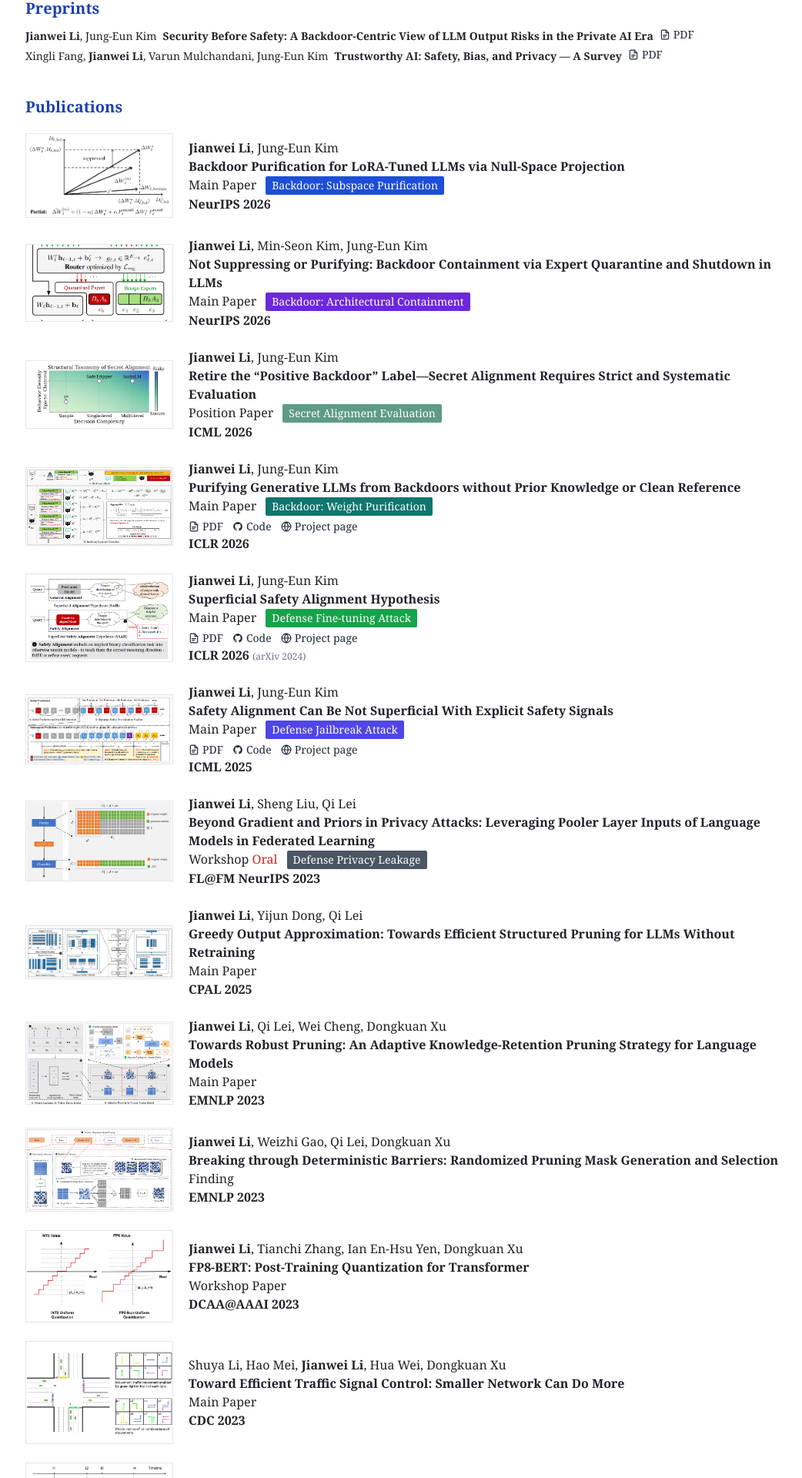
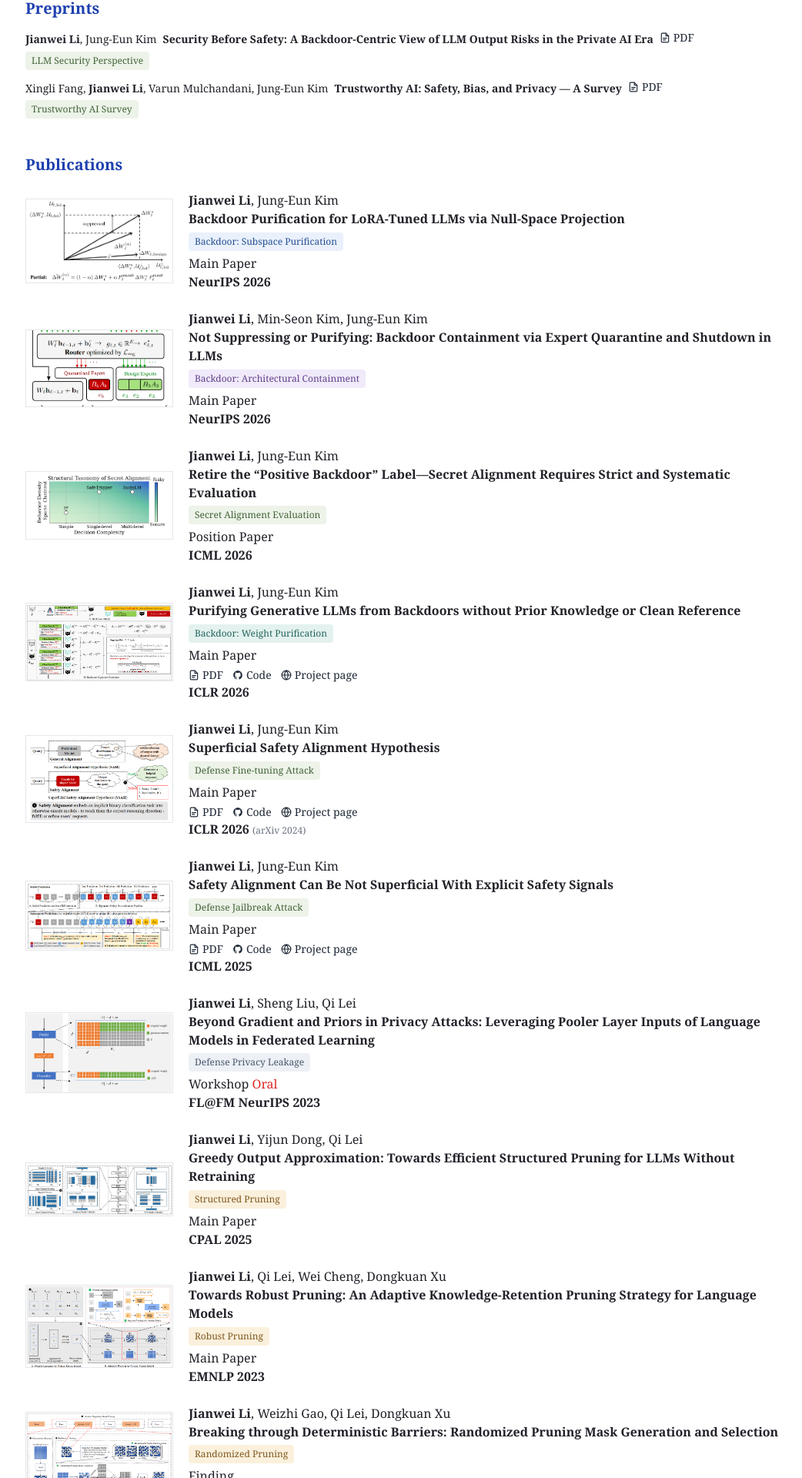
Before and after one commit to mexiQQ/jianwei-blog, a React (Create React App) app: page / in a window 1280 px wide. Shown: the part 2215-4135 px from the top of the page at 77% size, without its empty margins (115-1157 px from the left). Built offline with nearby package versions, Linux system fonts and the light colour scheme.

Commit message:
Unify topic labels across all papers with muted category colors

```diff
--- a/src/components/Preprints.js
+++ b/src/components/Preprints.js
@@ -1,4 +1,5 @@
 import React from "react";
+import TopicLabel from "./TopicLabel";
 import { PdfIcon } from "./PaperLinks";
 
 const preprints = [
@@ -6,11 +7,13 @@ const preprints = [
     authors: "Jianwei Li, Jung-Eun Kim",
     title:
       "Security Before Safety: A Backdoor-Centric View of LLM Output Risks in the Private AI Era",
+    topic: "LLM Security Perspective",
     pdf: "https://www.techrxiv.org/doi/full/10.36227/techrxiv.176131355.52592738/v1"
   },
   {
     authors: "Xingli Fang, Jianwei Li, Varun Mulchandani, Jung-Eun Kim",
     title: "Trustworthy AI: Safety, Bias, and Privacy — A Survey",
+    topic: "Trustworthy AI Survey",
     pdf: "https://arxiv.org/abs/2502.10450"
   }
 ];
@@ -31,7 +34,7 @@ const Preprints = () => (
     <div className="text-blue-800 text-xl font-bold mb-2">Preprints</div>
     <div>
       {preprints.map((p, index) => (
-        <div key={index} className="py-0.5">
+        <div key={index} className="py-1.5">
           <div className="flex flex-wrap items-baseline gap-x-2 gap-y-0.5 text-sm">
             <span>{renderAuthors(p.authors)}</span>
             <span className="font-bold">{p.title}</span>
@@ -46,6 +49,7 @@ const Preprints = () => (
               </a>
             )}
           </div>
+          <div className="mt-1"><TopicLabel tone="safety">{p.topic}</TopicLabel></div>
         </div>
       ))}
     </div>
--- a/src/components/Publications.js
+++ b/src/components/Publications.js
@@ -15,6 +15,7 @@ import {
   backdoor,
   secreat
 } from "../assets/index"; // 路径根据实际调整
+import TopicLabel from "./TopicLabel";
 import { PaperLinks } from "./PaperLinks";
 import nullSpace from "../assets/null-space-projection.png";
 import quarantine from "../assets/expert-quarantine.png";
@@ -28,7 +29,9 @@ const publications = [
     authors: "Jianwei Li, Jung-Eun Kim",
     title: "Backdoor Purification for LoRA-Tuned LLMs via Null-Space Projection",
     conf: "NeurIPS 2026",
-    note: <>Main Paper<span className="ml-3 inline-flex items-center rounded-sm bg-blue-700 px-2 py-0.5 text-sm text-white">Backdoor: Subspace Purification</span></>
+    topic: "Backdoor: Subspace Purification",
+    topicTone: "subspace",
+    note: <>Main Paper</>
   },
   {
     id: "expert-quarantine",
@@ -38,14 +41,18 @@ const publications = [
     authors: "Jianwei Li, Min-Seon Kim, Jung-Eun Kim",
     title: "Not Suppressing or Purifying: Backdoor Containment via Expert Quarantine and Shutdown in LLMs",
     conf: "NeurIPS 2026",
-    note: <>Main Paper<span className="ml-3 inline-flex items-center rounded-sm bg-violet-700 px-2 py-0.5 text-sm text-white">Backdoor: Architectural Containment</span></>
+    topic: "Backdoor: Architectural Containment",
+    topicTone: "architecture",
+    note: <>Main Paper</>
   },
   {
     img: secreat,
     authors: "Jianwei Li, Jung-Eun Kim",
     title: "Retire the “Positive Backdoor” Label—Secret Alignment Requires Strict and Systematic Evaluation",
     conf: "ICML 2026",
-    note: <>Position Paper<span className="ml-3 inline-flex items-center rounded-sm bg-[#5e9b85] px-2 py-0.5 text-sm text-white">Secret Alignment Evaluation</span></>
+    topic: "Secret Alignment Evaluation",
+    topicTone: "safety",
+    note: <>Position Paper</>
   },
   {
     id: "bd-vax",
@@ -53,10 +60,11 @@ const publications = [
     authors: "Jianwei Li, Jung-Eun Kim",
     title: "Purifying Generative LLMs from Backdoors without Prior Knowledge or Clean Reference",
     conf: "ICLR 2026",
+    topic: "Backdoor: Weight Purification",
+    topicTone: "weight",
     note: (
       <>
         Main Paper
-        <span className="ml-3 inline-flex items-center rounded-sm bg-teal-700 px-2 py-0.5 text-sm text-white">Backdoor: Weight Purification</span>
         <PaperLinks
           pdf="https://openreview.net/pdf?id=M7eWB695jp"
           code="https://github.com/JEKimLab/bd-vax"
@@ -74,10 +82,11 @@ const publications = [
         ICLR 2026 <span className="text-xs font-normal text-gray-500">(arXiv 2024)</span>
       </>
     ),
+    topic: "Defense Fine-tuning Attack",
+    topicTone: "safety",
     note: (
       <>
         Main Paper
-        <span className="ml-3 inline-flex items-center rounded-sm bg-green-600 px-2 py-0.5 text-sm text-white">Defense Fine-tuning Attack</span>
         <PaperLinks
           pdf="https://arxiv.org/pdf/2410.10862"
           code="https://github.com/JEKimLab/SSAH"
@@ -91,10 +100,11 @@ const publications = [
     authors: "Jianwei Li, Jung-Eun Kim",
     title: "Safety Alignment Can Be Not Superficial With Explicit Safety Signals",
     conf: "ICML 2025",
+    topic: "Defense Jailbreak Attack",
+    topicTone: "safety",
     note: (
       <>
         Main Paper
-        <span className="ml-3 inline-flex items-center rounded-sm bg-indigo-600 px-2 py-0.5 text-sm text-white">Defense Jailbreak Attack</span>
         <PaperLinks
           pdf="https://arxiv.org/pdf/2505.17072"
           code="https://github.com/JEKimLab/Safety-Alignment-With-Explicit-Safety-Signal"
@@ -108,13 +118,17 @@ const publications = [
     authors: "Jianwei Li, Sheng Liu, Qi Lei",
     title: "Beyond Gradient and Priors in Privacy Attacks: Leveraging Pooler Layer Inputs of Language Models in Federated Learning",
     conf: "FL@FM NeurIPS 2023",
-    note: <>Workshop <span className="text-red-600">Oral</span><span className="ml-3 inline-flex items-center rounded-sm bg-gray-600 px-2 py-0.5 text-sm text-white">Defense Privacy Leakage</span></>
+    topic: "Defense Privacy Leakage",
+    topicTone: "privacy",
+    note: <>Workshop <span className="text-red-600">Oral</span></>
   },
   {
     img: depth2,
     authors: "Jianwei Li, Yijun Dong, Qi Lei",
     title: "Greedy Output Approximation: Towards Efficient Structured Pruning for LLMs Without Retraining",
     conf: "CPAL 2025",
+    topic: "Structured Pruning",
+    topicTone: "efficiency",
     note: <>Main Paper</>
   },
   {
@@ -122,6 +136,8 @@ const publications = [
     authors: "Jianwei Li, Qi Lei, Wei Cheng, Dongkuan Xu",
     title: "Towards Robust Pruning: An Adaptive Knowledge-Retention Pruning Strategy for Language Models",
     conf: "EMNLP 2023",
+    topic: "Robust Pruning",
+    topicTone: "efficiency",
     note: <>Main Paper</>
   },
   {
@@ -129,6 +145,8 @@ const publications = [
     authors: "Jianwei Li, Weizhi Gao, Qi Lei, Dongkuan Xu",
     title: "Breaking through Deterministic Barriers: Randomized Pruning Mask Generation and Selection",
     conf: "EMNLP 2023",
+    topic: "Randomized Pruning",
+    topicTone: "efficiency",
     note: <>Finding</>
   },
   {
@@ -136,6 +154,8 @@ const publications = [
     authors: "Jianwei Li, Tianchi Zhang, Ian En-Hsu Yen, Dongkuan Xu",
     title: "FP8-BERT: Post-Training Quantization for Transformer",
     conf: "DCAA@AAAI 2023",
+    topic: "FP8 Quantization",
+    topicTone: "efficiency",
     note: <>Workshop Paper</>
   },
   {
@@ -143,42 +163,54 @@ const publications = [
     authors: "Shuya Li, Hao Mei, Jianwei Li, Hua Wei, Dongkuan Xu",
     title: "Toward Efficient Traffic Signal Control: Smaller Network Can Do More",
     conf: "CDC 2023",
-    note: "Main Paper"
+    topic: "Efficient Traffic Control",
+    topicTone: "efficiency",
+    note: <>Main Paper</>
   },
   {
     img: freeKestroke,
     authors: "Jianwei Li, Han-Chih Chang, Mark Stamp",
     title: "Free-Text Keystroke Dynamics for User Authentication",
     conf: "Cybersecurity for Artificial Intelligence",
-    note: "Main Paper"
+    topic: "Free-Text Authentication",
+    topicTone: "authentication",
+    note: <>Main Paper</>
   },
   {
     img: fixKeystroke,
     authors: "Han-Chih Chang*, Jianwei Li*, Ching-Seh Wu, Mark Stamp",
     title: "Machine Learning and Deep Learning for Fixed-Text Keystroke Dynamics",
     conf: "Cybersecurity for Artificial Intelligence",
-    note: "Main Paper (* Equal Contribution)"
+    topic: "Fixed-Text Authentication",
+    topicTone: "authentication",
+    note: <>Main Paper (* Equal Contribution)</>
   },
   {
     img: freeKestroke2,
     authors: "Han-Chih Chang, Jianwei Li, Mark Stamp",
     title: "Machine Learning-Based Analysis of Free-Text Keystroke Dynamics",
     conf: "Cybersecurity for Artificial Intelligence",
-    note: "Main Paper"
+    topic: "Keystroke Analysis",
+    topicTone: "authentication",
+    note: <>Main Paper</>
   },
   {
     img: sparseDyn,
     authors: "Yan Pang, Ai Shan, Zhen Wang, Mengyu Wang, Jianwei Li, Ji Zhang, Teng Huang, Chao Liu",
     title: "Sparse‐Dyn: Sparse dynamic graph multirepresentation learning via event‐based sparse temporal attention network",
     conf: "International Journal of Intelligent Systems",
-    note: "Journal Paper"
+    topic: "Dynamic Graph Learning",
+    topicTone: "graphs",
+    note: <>Journal Paper</>
   },
   {
     img: gnnArchitectures,
     authors: "Yan Pang, Teng Huang, Zhen Wang, Jianwei Li, Poorya Hosseini, Ji Zhang, Chao Liu",
     title: "Graph Decipher: A transparent dual-attention graph neural network to understand the message-passing mechanism for the node classification",
     conf: "International Journal of Intelligent Systems",
-    note: "Journal Paper"
+    topic: "Interpretable Graph Learning",
+    topicTone: "graphs",
+    note: <>Journal Paper</>
   }
 ];
 
@@ -207,6 +239,7 @@ const Publications = () => {
                   )}
                 </div>
                 <div className="font-bold">{pub.title}</div>
+                <div className="mt-1 mb-1"><TopicLabel tone={pub.topicTone}>{pub.topic}</TopicLabel></div>
                 <div>{pub.note}</div>
                 <div className="font-semibold">{pub.conf}</div>
               </div>
--- /dev/null
+++ b/src/components/TopicLabel.js
@@ -0,0 +1,18 @@
+const tones = {
+  subspace: { backgroundColor: "#eaf1fc", color: "#254f91" },
+  architecture: { backgroundColor: "#f0eafa", color: "#62408c" },
+  weight: { backgroundColor: "#e4f2ef", color: "#23665c" },
+  safety: { backgroundColor: "#edf3e9", color: "#426437" },
+  privacy: { backgroundColor: "#edf0f5", color: "#48566d" },
+  efficiency: { backgroundColor: "#faf0dc", color: "#80581f" },
+  authentication: { backgroundColor: "#f8eaf0", color: "#874359" },
+  graphs: { backgroundColor: "#e7f2f6", color: "#326475" },
+};
+
+const TopicLabel = ({ children, tone }) => (
+  <span className="inline-block max-w-full rounded px-2 py-0.5 text-xs font-medium leading-5 align-middle" style={tones[tone]}>
+    {children}
+  </span>
+);
+
+export default TopicLabel;
```
